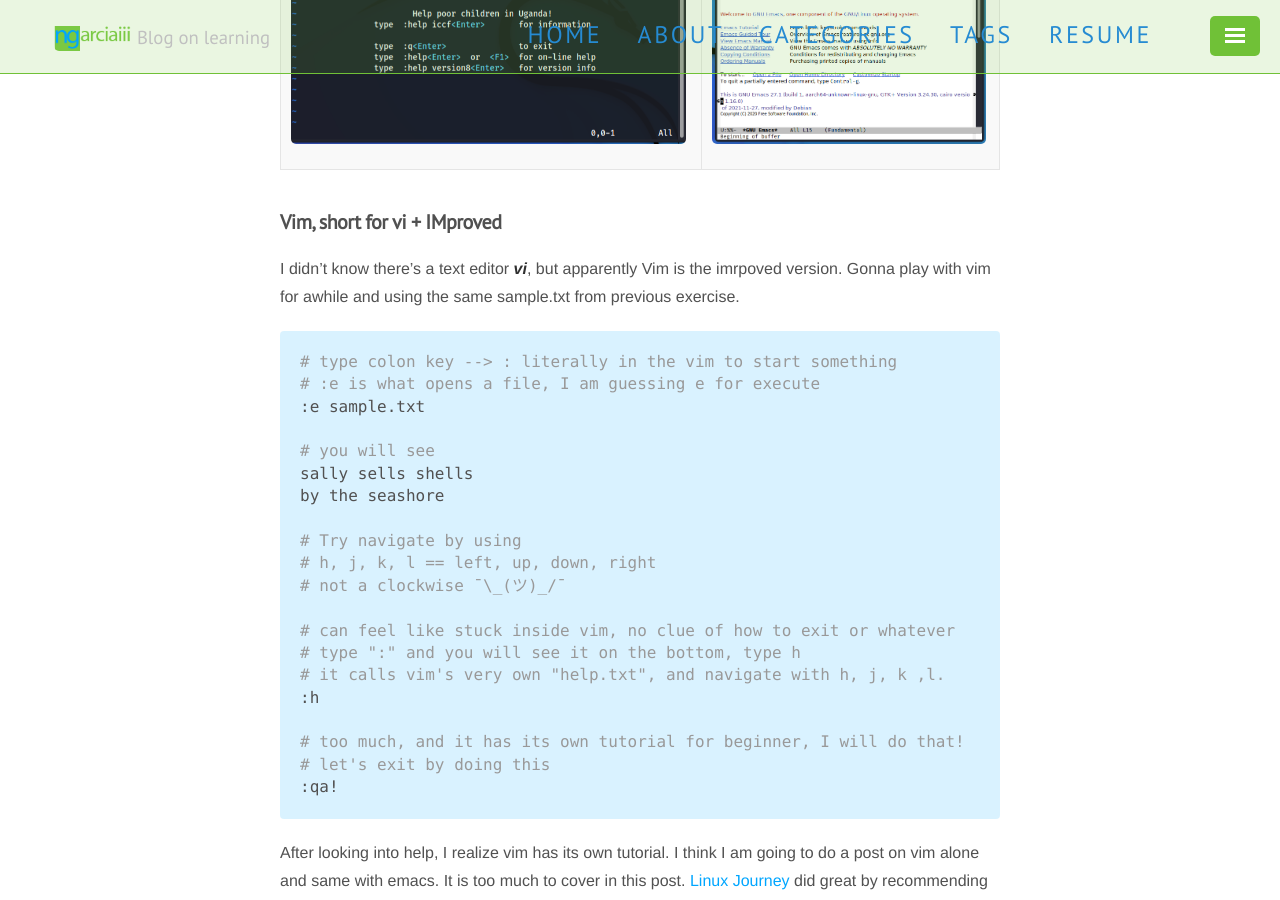
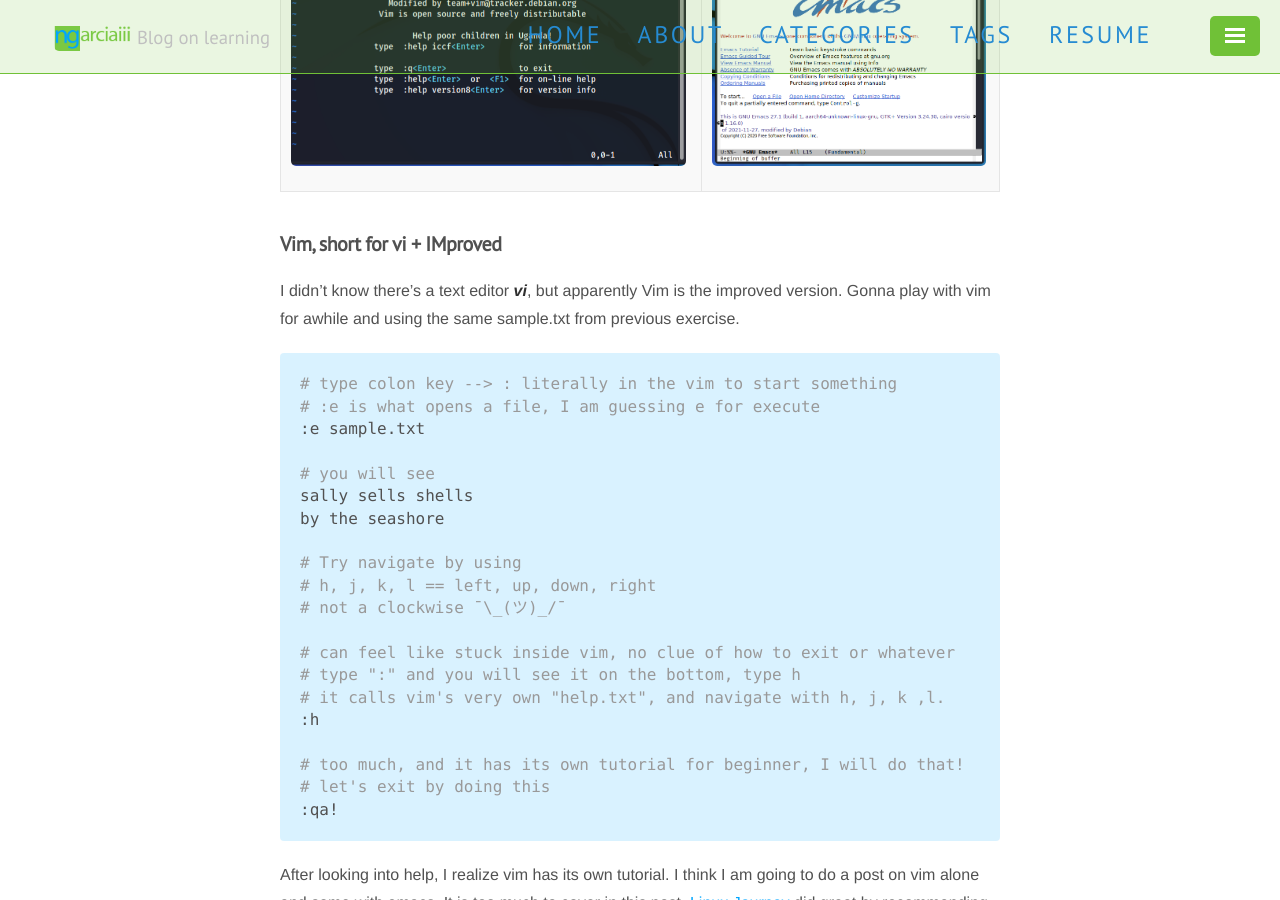
Before and after one commit to ngarciaiii/archived_blog, a Jekyll site: the page built from _posts/2022-05-19-Black Belt Text-Fu.markdown, in a window 1280 px wide and 900 px high, scrolled down 1762 px. Built offline with Jekyll 4.4.1, drawn with Linux system fonts in a browser that asks for light colours; nearby versions of some CDN libraries; comment, search, counter and statistics services are not loaded; some of the changed text lies outside the part shown.

Commit message:
edited a bit

````diff
--- a/_posts/2022-05-19-Black Belt Text-Fu.markdown
+++ b/_posts/2022-05-19-Black Belt Text-Fu.markdown
@@ -64,7 +65,7 @@
 
 ## Vim, short for vi + IMproved
 
-I didn't know there's a text editor ***vi***, but apparently Vim is the imrpoved version. Gonna play with vim for awhile and using the same sample.txt from previous exercise.
+I didn't know there's a text editor ***vi***, but apparently Vim is the improved version. Gonna play with vim for awhile and using the same sample.txt from previous exercise.
 
 ```bash
 # type colon key --> : literally in the vim to start something
````
Also changed, not shown: other parts of _posts/2022-05-19-Black Belt Text-Fu.markdown (+1 -0 lines).
